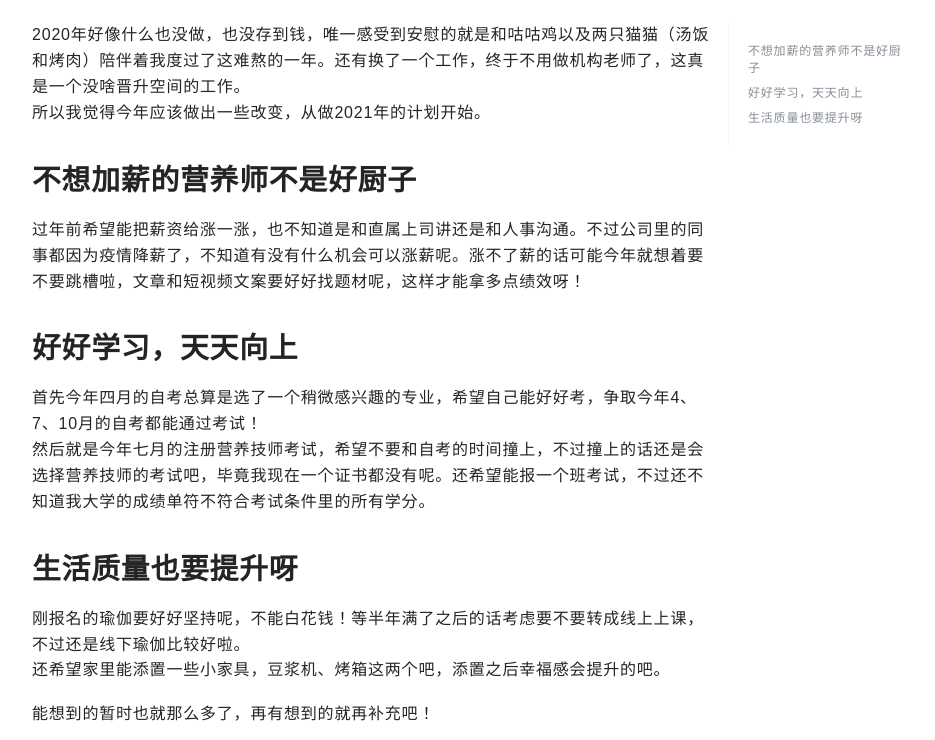
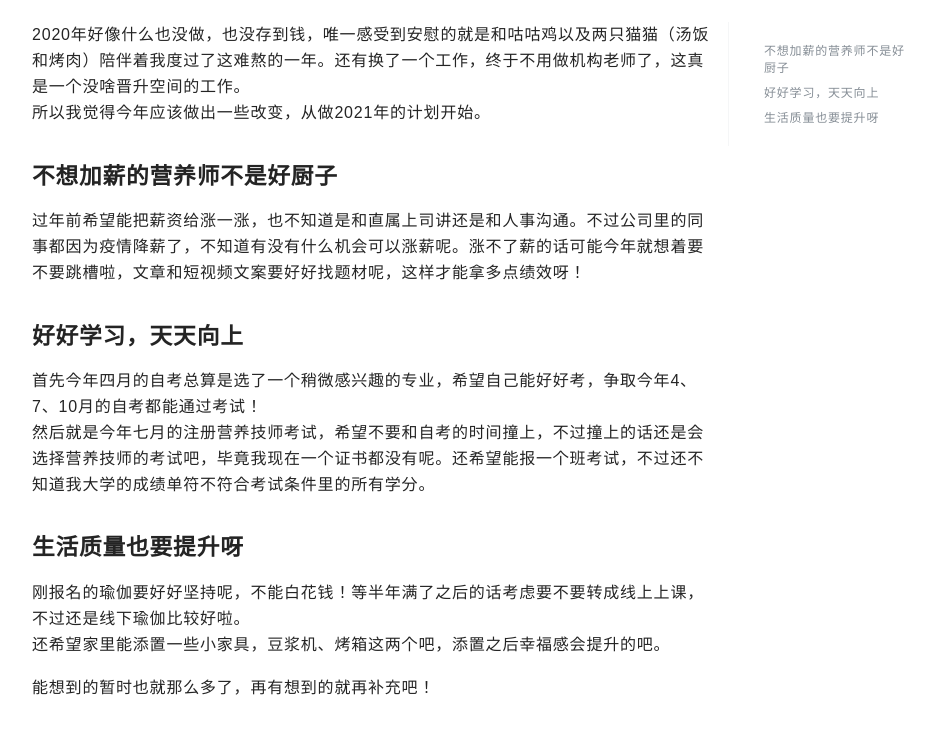
Before and after one commit to WinnieWu999/winniewu999.github.io, a plain HTML site: page post/2021-nian-du-ji-hua/index.html in a window 1280 px wide. Shown: the part 563-1303 px from the top of the page, without its empty margins (264-1199 px from the left). Drawn offline with nearby package versions, Linux system fonts and the light colour scheme; a web font is replaced by a local one.

Commit message:
update from gridea: 2021-01-10 13:16:47

```diff
--- a/post/2021-nian-du-ji-hua/index.html
+++ b/post/2021-nian-du-ji-hua/index.html
@@ -3,7 +3,7 @@
     <meta charset="utf-8" />
 <meta name="viewport" content="width=device-width, initial-scale=1" />
 <title>2021年度计划 | Gridea</title>
-<link rel="shortcut icon" href="https://winniewu999.github.io/favicon.ico?v=1610255757336">
+<link rel="shortcut icon" href="https://winniewu999.github.io/favicon.ico?v=1610255803605">
 <link href="https://cdn.jsdelivr.net/npm/remixicon@2.3.0/fonts/remixicon.css" rel="stylesheet">
 <link rel="stylesheet" href="https://winniewu999.github.io/styles/main.css">
 <link rel="alternate" type="application/atom+xml" title="2021年度计划 | Gridea - Atom Feed" href="https://winniewu999.github.io/atom.xml">
@@ -22,7 +22,7 @@
       <div class="main-content">
         <div class="site-header">
   <a href="https://winniewu999.github.io">
-  <img class="avatar" src="https://winniewu999.github.io/images/avatar.png?v=1610255757336" alt="">
+  <img class="avatar" src="https://winniewu999.github.io/images/avatar.png?v=1610255803605" alt="">
   </a>
   <h1 class="site-title">
     Gridea
@@ -91,12 +91,12 @@
               <div class="post-content">
                 <p>2020年好像什么也没做，也没存到钱，唯一感受到安慰的就是和咕咕鸡以及两只猫猫（汤饭和烤肉）陪伴着我度过了这难熬的一年。还有换了一个工作，终于不用做机构老师了，这真是一个没啥晋升空间的工作。<br>
 所以我觉得今年应该做出一些改变，从做2021年的计划开始。</p>
-<h1 id="不想加薪的营养师不是好厨子">不想加薪的营养师不是好厨子</h1>
+<h2 id="不想加薪的营养师不是好厨子">不想加薪的营养师不是好厨子</h2>
 <p>过年前希望能把薪资给涨一涨，也不知道是和直属上司讲还是和人事沟通。不过公司里的同事都因为疫情降薪了，不知道有没有什么机会可以涨薪呢。涨不了薪的话可能今年就想着要不要跳槽啦，文章和短视频文案要好好找题材呢，这样才能拿多点绩效呀！</p>
-<h1 id="好好学习天天向上">好好学习，天天向上</h1>
+<h2 id="好好学习天天向上">好好学习，天天向上</h2>
 <p>首先今年四月的自考总算是选了一个稍微感兴趣的专业，希望自己能好好考，争取今年4、7、10月的自考都能通过考试！<br>
 然后就是今年七月的注册营养技师考试，希望不要和自考的时间撞上，不过撞上的话还是会选择营养技师的考试吧，毕竟我现在一个证书都没有呢。还希望能报一个班考试，不过还不知道我大学的成绩单符不符合考试条件里的所有学分。</p>
-<h1 id="生活质量也要提升呀">生活质量也要提升呀</h1>
+<h2 id="生活质量也要提升呀">生活质量也要提升呀</h2>
 <p>刚报名的瑜伽要好好坚持呢，不能白花钱！等半年满了之后的话考虑要不要转成线上上课，不过还是线下瑜伽比较好啦。<br>
 还希望家里能添置一些小家具，豆浆机、烤箱这两个吧，添置之后幸福感会提升的吧。</p>
 <p>能想到的暂时也就那么多了，再有想到的就再补充吧！</p>
@@ -104,9 +104,13 @@
               </div>
               <div class="toc-container">
                 <ul class="markdownIt-TOC">
+<li>
+<ul>
 <li><a href="#%E4%B8%8D%E6%83%B3%E5%8A%A0%E8%96%AA%E7%9A%84%E8%90%A5%E5%85%BB%E5%B8%88%E4%B8%8D%E6%98%AF%E5%A5%BD%E5%8E%A8%E5%AD%90">不想加薪的营养师不是好厨子</a></li>
 <li><a href="#%E5%A5%BD%E5%A5%BD%E5%AD%A6%E4%B9%A0%E5%A4%A9%E5%A4%A9%E5%90%91%E4%B8%8A">好好学习，天天向上</a></li>
 <li><a href="#%E7%94%9F%E6%B4%BB%E8%B4%A8%E9%87%8F%E4%B9%9F%E8%A6%81%E6%8F%90%E5%8D%87%E5%91%80">生活质量也要提升呀</a></li>
+</ul>
+</li>
 </ul>
 
               </div>
```
Also changed, not shown: archives/index.html (+2 -2 lines), atom.xml (+4 -4 lines), index.html (+2 -2 lines), tags/index.html (+2 -2 lines).
